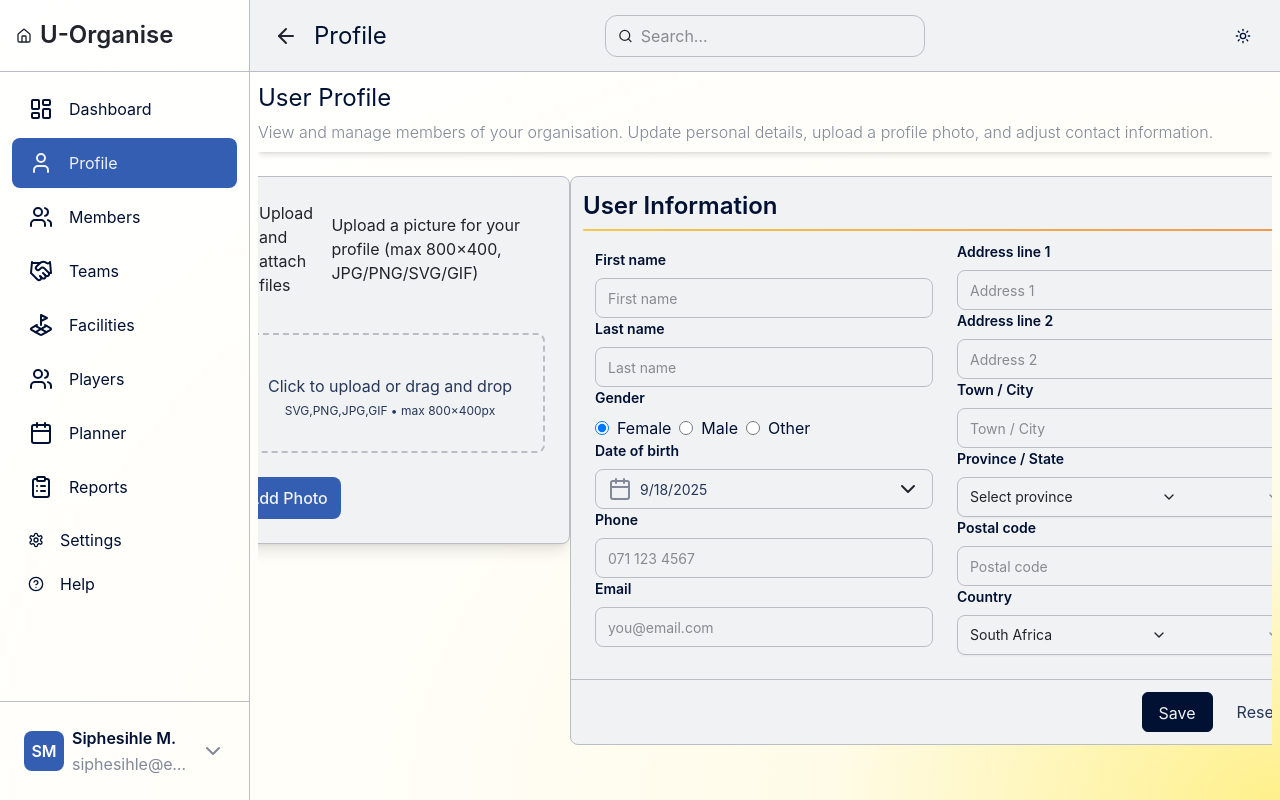
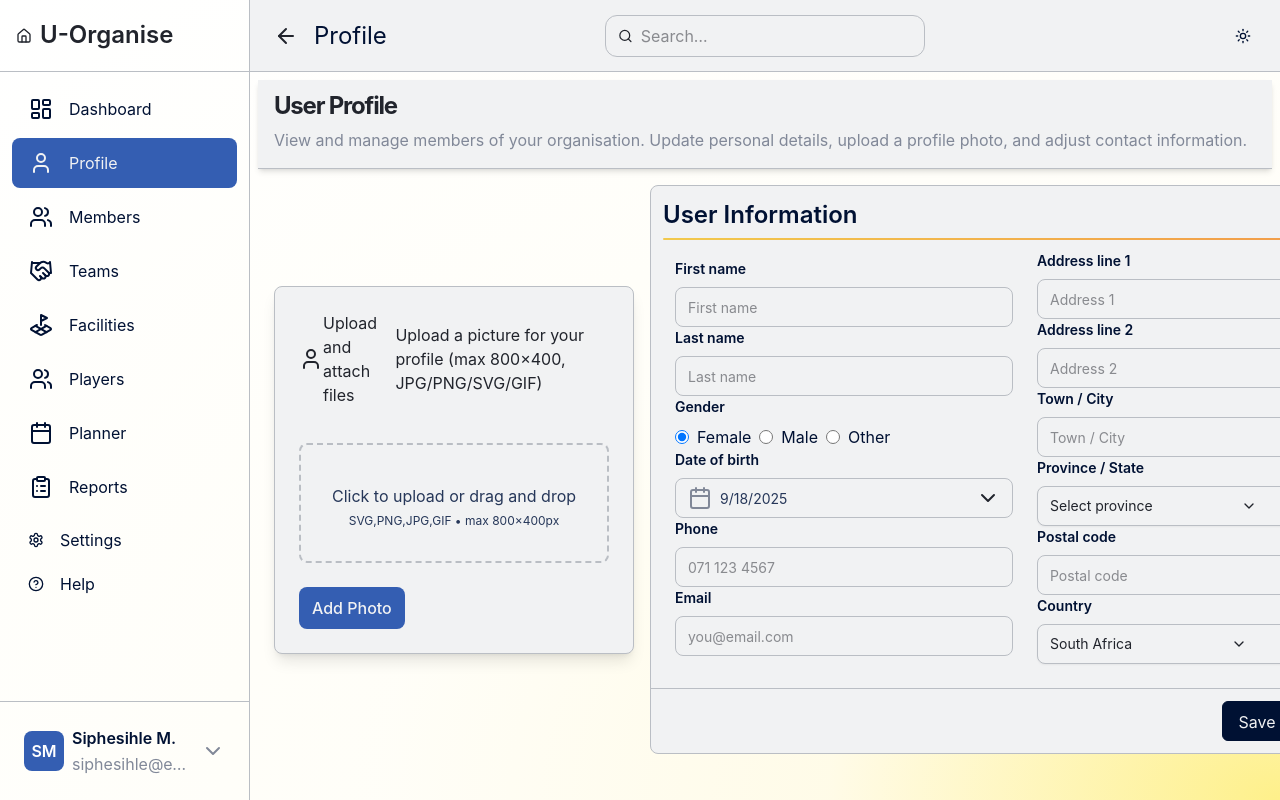
Before and after one commit to Sihle-Thwa/SportsManagment, a React (Vite) app in the folder frontend/: page /profile in a window 1280 px wide. Built offline with nearby package versions, Linux system fonts and the light colour scheme.

Commit message:
refactor: update CSS variables for improved design consistency; enhance profile layout and accessibility

```diff
--- a/frontend/src/pages/Profile/profile.css
+++ b/frontend/src/pages/Profile/profile.css
@@ -1,43 +1,51 @@
 /* profile.css */
 @import "tailwindcss";
 
+/* Use semantic tokens from semantic-tokens.css */
 :root {
-	/* Fallback tokens only — your global semantic-tokens.css should define the real ones */
-	--card-background: var(--colour-neutral-100);
-	--card-border: var(--colour-neutral-200);
-	--card-foreground: var(--colour-neutral-900);
-	--card-foreground-secondary: var(--colour-neutral-600);
-	--interactive-primary: var(--colour-primary-500);
-	--interactive-error: var(--colour-error-500);
+	/* These should be defined in semantic-tokens.css and imported globally */
+	--card-background: var(--background-surface);
+	--card-border: var(--border-default);
+	--card-foreground: var(--text-primary);
+	--card-foreground-secondary: var(--text-secondary);
+	--interactive-primary: var(--accent-primary);
+	--interactive-error: var(--accent-error);
 	--easing-smooth: cubic-bezier(0.4, 0, 0.2, 1);
+	--focus-outline: var(--focus-outline, #2563eb);
 }
 
 .profileRoot {
 	display: flex;
 	flex-direction: column;
 	justify-content: flex-start;
-	max-width: 100vw;
+	align-items: center;
 	width: 100%;
-	min-width: 320px;
-	height: 100%;
-	overflow: hidden;
+	padding: 0;
+	margin: 0;
 }
 
 .profileHeader {
 	display: flex;
-	flex-direction: row;
+	flex-direction: column;
+	justify-content: flex-start;
+	align-items: flex-start;
 	box-shadow: var(--shadow-base);
 	width: 100%;
 	min-width: 320px;
+	top: 0;
+	padding: 8px 16px;
+	background-color: var(--card-background);
+	border-bottom: 1px solid var(--card-border);
 }
 
 .profileTitle {
 	display: flex;
 	flex-direction: column;
-	font-size: var(--title-size-default);
-	font-weight: var(--font-weight-normal);
-	color: var(--text-primary);
-	margin: 0;
+	font-size: var(--font-size-title, 1.5rem);
+	font-weight: var(--font-weight-bold, 700);
+	color: var(--card-foreground);
+	letter-spacing: var(--letter-spacing-tight, -0.01em);
+	/* Accessibility: Ensure heading is readable */
 }
 
 .profileSubtitle {
@@ -46,41 +54,49 @@
 	margin-top: 4px;
 	margin-bottom: 8px;
 	color: var(--card-foreground-secondary);
-	font-size: var(--subtitle-size-sm);
-	font-weight: var(--font-weight-light);
+	font-size: var(--font-size-subtitle, 1rem);
+	font-weight: var(--font-weight-normal, 400);
 }
 
 /* Container */
 .profileContainer {
 	display: flex;
-	flex-direction: row;
-	justify-content: center;
-	align-items: flex-start;
-	overflow: hidden;
-	padding: 24px;
-	gap: 24px;
+	flex-direction: column;
+	justify-content: flex-start;
+	align-items: center;
 	width: 100%;
 }
 
 .profileContent {
-	display: flex;
-	flex-direction: row;
-	justify-content: center;
-
-}
-.uploadCol {
-	display: flex;
-	flex-direction: column;
-	align-items: center;
+	display: grid;
+	grid-template-columns: 1fr 1fr;
+	gap: 16px;
+	padding: 16px;
 	width: 100%;
 }
+.uploadCol,
 .formCol {
 	display: flex;
 	flex-direction: column;
 	align-items: center;
+	justify-content: center;
 	width: 100%;
 }
 
+/* Accessibility: Add focus styles for interactive elements */
+.profileHeader:focus-within,
+.profileTitle:focus,
+.profileSubtitle:focus {
+	outline: 2px solid var(--focus-outline);
+	outline-offset: 2px;
+}
+
+/* Responsive adjustments */
+@media (max-width: 767px) {
+	.profileContent {
+		grid-template-columns: 1fr;
+	}
+}
 
 @media (min-width: 768px) {
 }
--- a/frontend/tsconfig.app.json
+++ b/frontend/tsconfig.app.json
@@ -10,7 +10,6 @@
 		"paths": {
 			"@/*": ["./src/*"]
 		},
-		"ignoreDeprecations": "6.0",
 
 		/* Bundler mode */
 		"moduleResolution": "bundler",
```
